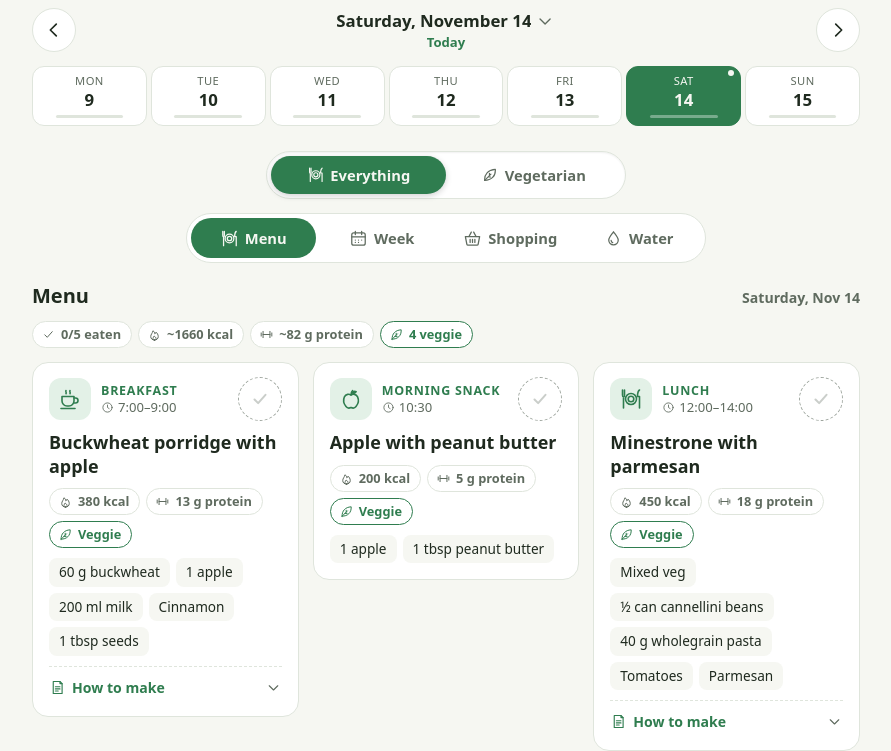
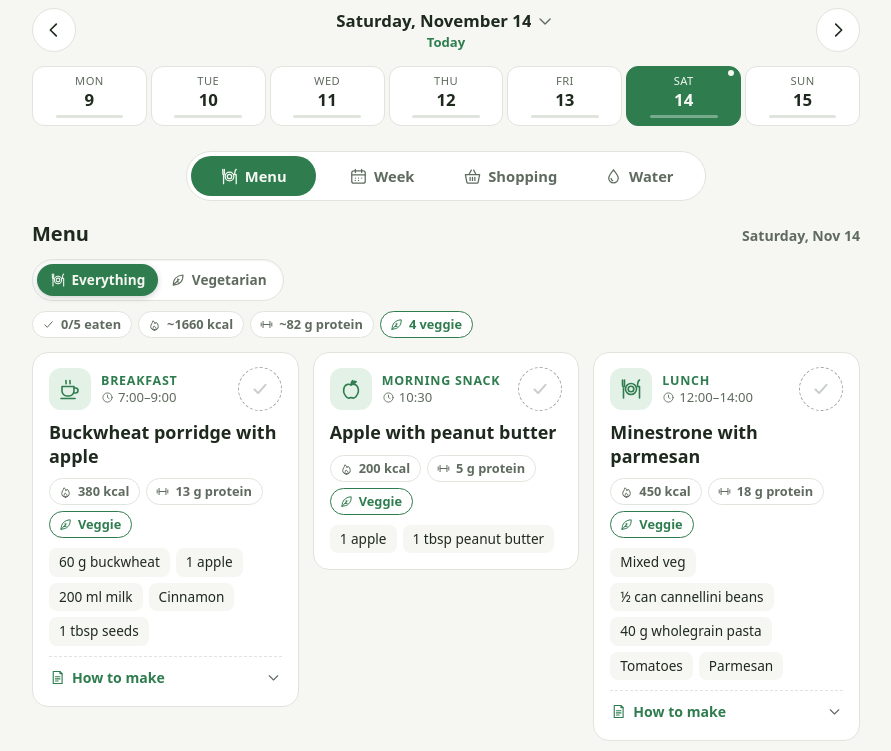
Before and after one commit to serjhnn/healthy-diet, a plain HTML site: page index.html in a window 1280 px wide. Shown: the part 84-835 px from the top of the page, without its empty margins (194-1085 px from the left). Drawn offline with Linux system fonts and the light colour scheme.

Commit message:
Move the diet switch into the Menu, Week and Shopping tabs
A compact Everything / Vegetarian switch now sits in each tab it
affects (next to This day / Rest of week in Shopping) instead of above
the tabs. All copies stay in sync and the choice is still remembered.
Water has none since it doesn't depend on diet.

Co-Authored-By: Claude Opus 5.5 <noreply@anthropic.com>
Claude-Session: https://claude.ai/code/session_01Kh1C7SYqvg1dnYX26J8bS9

```diff
--- a/index.html
+++ b/index.html
@@ -173,7 +173,6 @@
   button { -webkit-tap-highlight-color: transparent; touch-action: manipulation; min-height: 40px; }
   @media (hover: hover) { button:hover { border-color: var(--accent); } }
   button:focus:not(:focus-visible) { outline: none; }
-  .controls { display: flex; justify-content: center; margin: 14px 0 4px; }
   /* Diet switch: segmented control with a sliding highlight */
   .seg {
     position: relative; display: grid; grid-template-columns: repeat(var(--n, 2), 1fr); width: 100%; max-width: 360px;
@@ -296,9 +295,11 @@
   .tip-card p { margin: 8px 0 0; }
 
   /* Shopping */
-  .shop-mode { display: flex; margin-top: 10px; }
+  .sec-tools { display: flex; flex-wrap: wrap; gap: 8px; margin-top: 10px; }
+  .sec-tools .seg { width: auto; flex: 0 1 auto; }
+  .seg-small label span .ic { width: 16px; height: 16px; vertical-align: 0; }
   .seg-small { max-width: 280px; }
-  .seg-small label span { min-height: 32px; font-size: .85rem; }
+  .seg-small label span { min-height: 32px; font-size: .85rem; padding: 0 12px; }
   .shop-items { list-style: none; margin: 8px 0 0; padding: 0; display: grid; gap: 2px; }
   .shop-item {
     width: 100%; display: flex; align-items: center; gap: 10px; text-align: left; border: 0; background: transparent;
@@ -450,14 +451,6 @@
    </div>
   </nav>
 
-  <div class="controls">
-    <div class="seg" id="pref" role="radiogroup" aria-label="Diet" style="--n:2">
-      <span class="seg-thumb" aria-hidden="true"></span>
-      <label><input type="radio" name="pref" value="all"><span><svg class="ic" aria-hidden="true"><use href="#i-plate"/></svg> Everything</span></label>
-      <label><input type="radio" name="pref" value="veg"><span><svg class="ic" aria-hidden="true"><use href="#i-leaf"/></svg> Vegetarian</span></label>
-    </div>
-  </div>
-
   <nav class="tabs" id="tabs" role="tablist" aria-label="Sections">
     <button role="tab" data-tab="menu" id="tab-btn-menu" aria-controls="tab-menu"><svg class="ic" aria-hidden="true"><use href="#i-plate"/></svg><span>Menu</span></button>
     <button role="tab" data-tab="week" id="tab-btn-week" aria-controls="tab-week"><svg class="ic" aria-hidden="true"><use href="#i-calendar"/></svg><span>Week</span></button>
@@ -467,19 +460,38 @@
 
   <section class="panel" id="tab-menu" role="tabpanel" aria-labelledby="tab-btn-menu">
     <div class="sec-head"><h2>Menu</h2><span class="sec-range" id="menuDate"></span></div>
+    <div class="sec-tools">
+      <div class="seg seg-small diet-seg" role="radiogroup" aria-label="Diet" style="--n:2">
+        <span class="seg-thumb" aria-hidden="true"></span>
+        <label><input type="radio" name="pref-menu" value="all" data-diet><span><svg class="ic" aria-hidden="true"><use href="#i-plate"/></svg> Everything</span></label>
+        <label><input type="radio" name="pref-menu" value="veg" data-diet><span><svg class="ic" aria-hidden="true"><use href="#i-leaf"/></svg> Vegetarian</span></label>
+      </div>
+    </div>
     <div class="sec-stats" id="summary"></div>
     <div class="meals" id="meals"></div>
   </section>
 
   <section class="panel" id="tab-week" role="tabpanel" aria-labelledby="tab-btn-week" hidden>
     <div class="sec-head"><h2>Week at a glance</h2><span class="sec-range" id="weekRange"></span></div>
+    <div class="sec-tools">
+      <div class="seg seg-small diet-seg" role="radiogroup" aria-label="Diet" style="--n:2">
+        <span class="seg-thumb" aria-hidden="true"></span>
+        <label><input type="radio" name="pref-week" value="all" data-diet><span><svg class="ic" aria-hidden="true"><use href="#i-plate"/></svg> Everything</span></label>
+        <label><input type="radio" name="pref-week" value="veg" data-diet><span><svg class="ic" aria-hidden="true"><use href="#i-leaf"/></svg> Vegetarian</span></label>
+      </div>
+    </div>
     <div class="sec-stats" id="weekStats"></div>
     <div class="card-grid" id="week"></div>
   </section>
 
   <section class="panel" id="tab-shop" role="tabpanel" aria-labelledby="tab-btn-shop" hidden>
     <div class="sec-head"><h2>Shopping list</h2><span class="sec-range" id="shopRange"></span></div>
-    <div class="shop-mode">
+    <div class="sec-tools">
+      <div class="seg seg-small diet-seg" role="radiogroup" aria-label="Diet" style="--n:2">
+        <span class="seg-thumb" aria-hidden="true"></span>
+        <label><input type="radio" name="pref-shop" value="all" data-diet><span><svg class="ic" aria-hidden="true"><use href="#i-plate"/></svg> Everything</span></label>
+        <label><input type="radio" name="pref-shop" value="veg" data-diet><span><svg class="ic" aria-hidden="true"><use href="#i-leaf"/></svg> Vegetarian</span></label>
+      </div>
       <div class="seg seg-small" id="shopMode" role="radiogroup" aria-label="Shopping list range" style="--n:2">
         <span class="seg-thumb" aria-hidden="true"></span>
         <label><input type="radio" name="shopMode" value="day"><span>This day</span></label>
@@ -796,7 +808,7 @@ function render() {
   const todayKey = isoDate(new Date());
 
   renderNav(key, todayKey);
-  setSeg($("pref"), pref);
+  document.querySelectorAll(".diet-seg").forEach(el => setSeg(el, pref));
 
   const total = SLOTS.reduce((a, s) => ({ kcal: a.kcal + plan[s.key].kcal, p: a.p + plan[s.key].p }), { kcal: 0, p: 0 });
   const eaten = SLOTS.filter(s => done[s.key]).length;
@@ -1216,8 +1228,9 @@ $("themeSeg").addEventListener("change", e => {
   applyTheme();
 });
 applyTheme();
-$("pref").addEventListener("change", e => {
-  if (e.target.name !== "pref") return;
+// Diet switch: one copy in each tab it affects; all stay in sync.
+document.addEventListener("change", e => {
+  if (!e.target.hasAttribute || !e.target.hasAttribute("data-diet")) return;
   pref = e.target.value; store.set("pref", pref); render();
 });
 document.addEventListener("keydown", e => {
```
Also changed, not shown: 1 other file.
